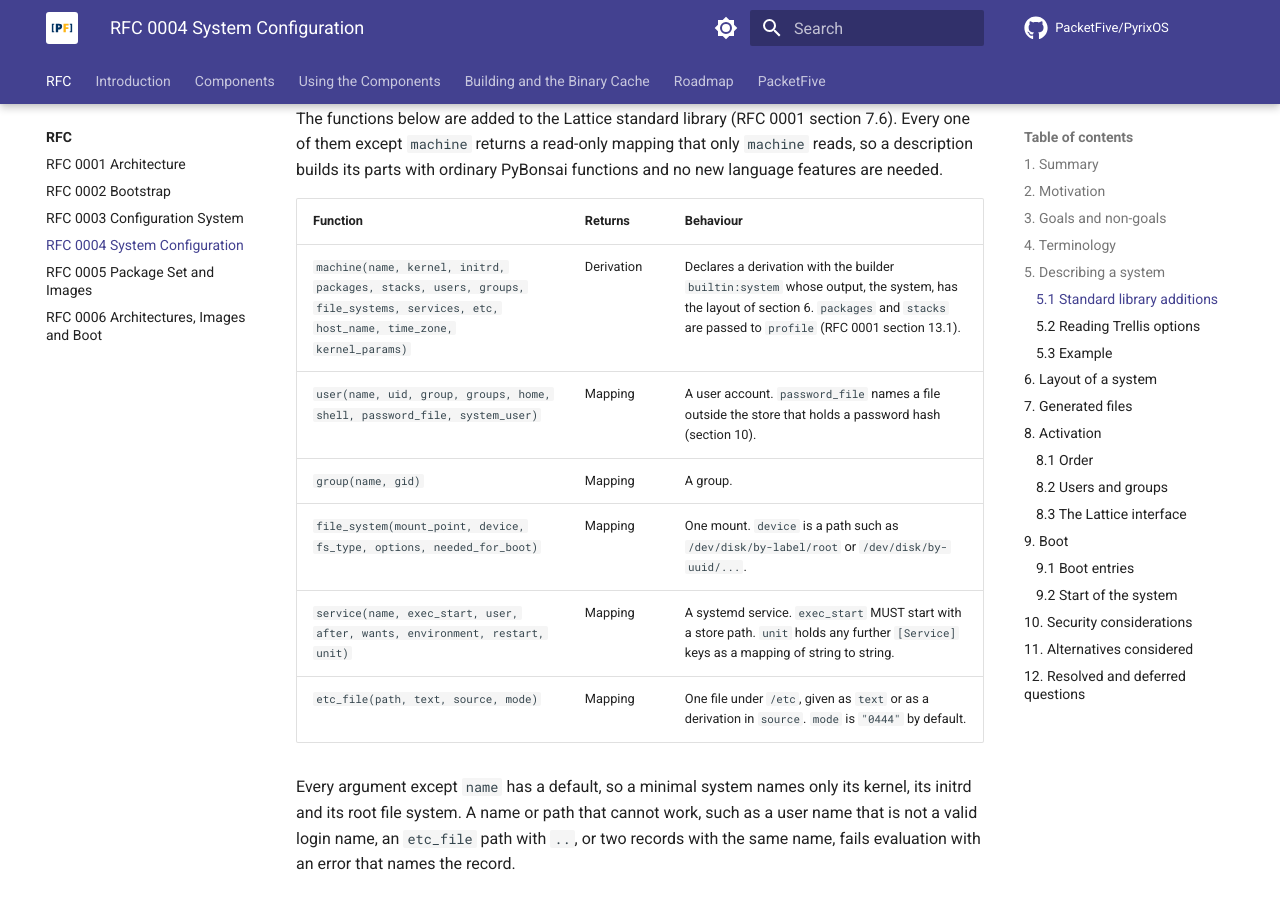
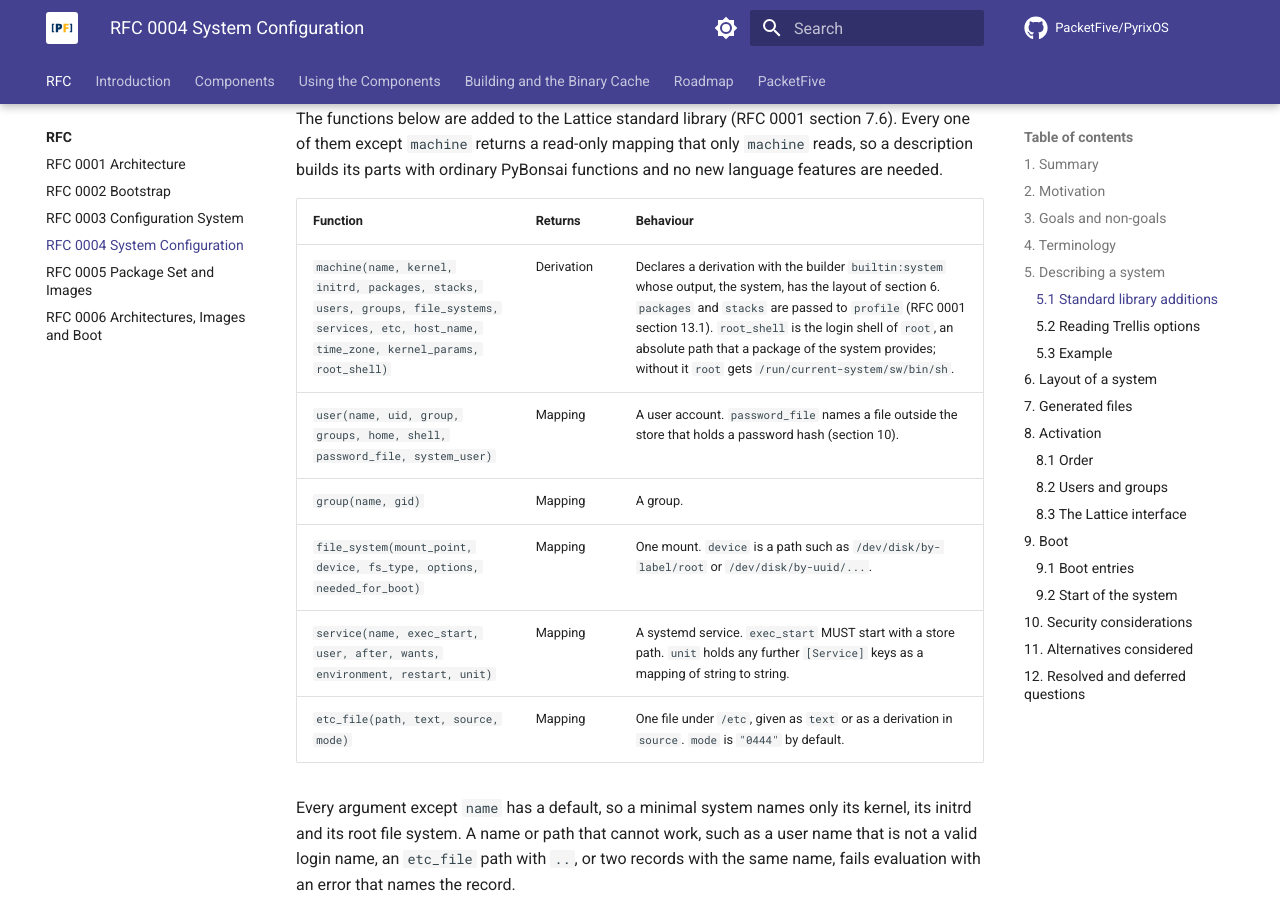
Before and after one commit to PacketFive/PyrixOS, an MkDocs documentation site: the page built from docs/rfc/0004-system-configuration.md, in a window 1280 px wide and 900 px high, scrolled down 2133 px. Built offline with MkDocs 1.6.1 and Material for MkDocs 9.7.7, drawn with Linux system fonts in a browser that asks for light colours; comment, search, counter and statistics services are not loaded; some of the changed text lies outside the part shown.

Commit message:
Log root in to bash and use Lattice 0.14.0
Root logs in to bash with a prompt that names the user, the host and the directory, through machine(root_shell) and /etc/profile.d from Lattice 0.14.0. The package set, CI and README move to Lattice 0.14.0, and RFC 0004 describes root_shell and profile.d. The boot test checks that root's shell is bash outside POSIX mode and strips OSC escapes from the console. The development plan gains Phase 14, the AI and HPC stack, and the release docs say that only maintainers publish official images.

Signed-off-by: Weqaar Janjua <weqaar.janjua@gmail.com>

```diff
--- a/docs/rfc/0004-system-configuration.md
+++ b/docs/rfc/0004-system-configuration.md
@@ -62,7 +62,7 @@
 
 | Function | Returns | Behaviour |
 | --- | --- | --- |
-| `machine(name, kernel, initrd, packages, stacks, users, groups, file_systems, services, etc, host_name, time_zone, kernel_params)` | Derivation | Declares a derivation with the builder `builtin:system` whose output, the system, has the layout of section 6. `packages` and `stacks` are passed to `profile` (RFC 0001 section 13.1). |
+| `machine(name, kernel, initrd, packages, stacks, users, groups, file_systems, services, etc, host_name, time_zone, kernel_params, root_shell)` | Derivation | Declares a derivation with the builder `builtin:system` whose output, the system, has the layout of section 6. `packages` and `stacks` are passed to `profile` (RFC 0001 section 13.1). `root_shell` is the login shell of `root`, an absolute path that a package of the system provides; without it `root` gets `/run/current-system/sw/bin/sh`. |
 | `user(name, uid, group, groups, home, shell, password_file, system_user)` | Mapping | A user account. `password_file` names a file outside the store that holds a password hash (section 10). |
 | `group(name, gid)` | Mapping | A group. |
 | `file_system(mount_point, device, fs_type, options, needed_for_boot)` | Mapping | One mount. `device` is a path such as `/dev/disk/by-label/root` or `/dev/disk/by-uuid/...`. |
@@ -149,7 +149,7 @@
 | `fstab` | `file_systems`; systemd turns it into mount units at boot |
 | `hostname`, `localtime` link, `locale.conf` | `host_name`, `time_zone`; `locale.conf` sets `LANG=C.UTF-8` |
 | `systemd/system/*` | `units` |
-| `profile` | `PATH` with `/run/current-system/sw/bin` and each slot's `bin` (RFC 0001 section 13.4) |
+| `profile` | `PATH` with `/run/current-system/sw/bin` and each slot's `bin` (RFC 0001 section 13.4); when `etc` has a file under `profile.d/`, it then sources each `/etc/profile.d/*.sh` |
 | `ld.so.conf.d/lattice-stacks.conf` | Each slot's `lib` |
 | `pyrixos/system-users.json` | `users` and `groups`, read by activation to write `passwd`, `group` and `shadow` (section 8.2) |
 
@@ -181,7 +181,7 @@
 
 1. A user or group without a fixed number gets one from a range, 1000 to 29999 for users and groups and 400 to 999 for system users, and keeps it. The numbers given out and the accounts activation manages are recorded in `/var/lib/lattice/ids.json`, so a user removed and added again gets the same number. A fixed number that another account already holds stops activation.
 2. A user or group that activation created and the description no longer lists is removed. A home directory and its files are kept.
-3. `root`, `nobody` and the groups `root`, `users` and `nogroup` are created when they are missing.
+3. `root`, `nobody` and the groups `root`, `users` and `nogroup` are created when they are missing. When the description sets `root_shell`, the shell of `root` is set to it every time activation runs.
 4. The password hash of each user is read from its `password_file` when activation runs. A user without one, or whose file is missing, has a locked password.
 5. Home directories that do not exist are created with mode `0700` and owned by the user. A system user without an explicit `home` gets none.
 
```
Also changed, not shown: README.md (+1 -1 lines), development-plan.md (+1 -0 lines), docs/building.md (+3 -1 lines), 4 other files.
